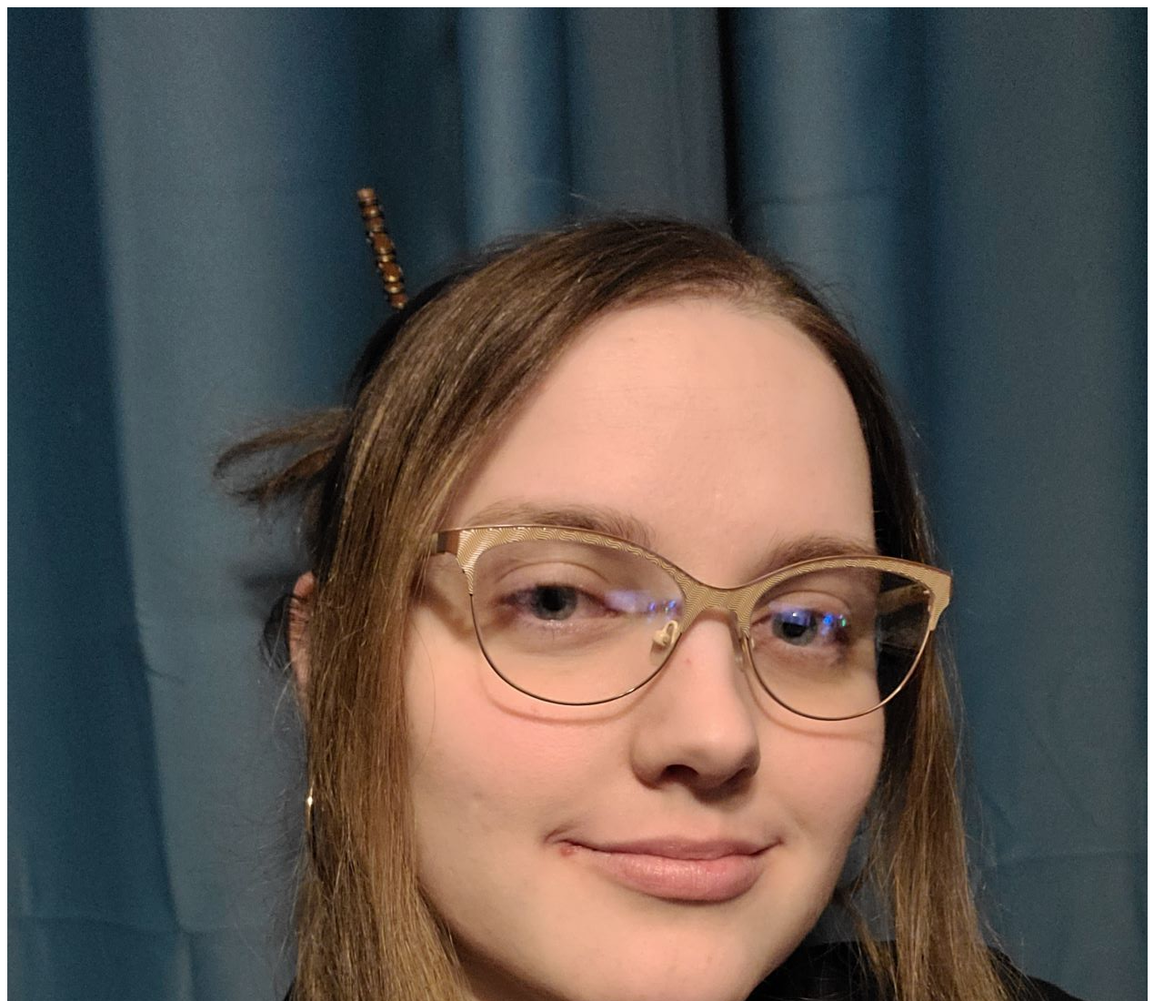
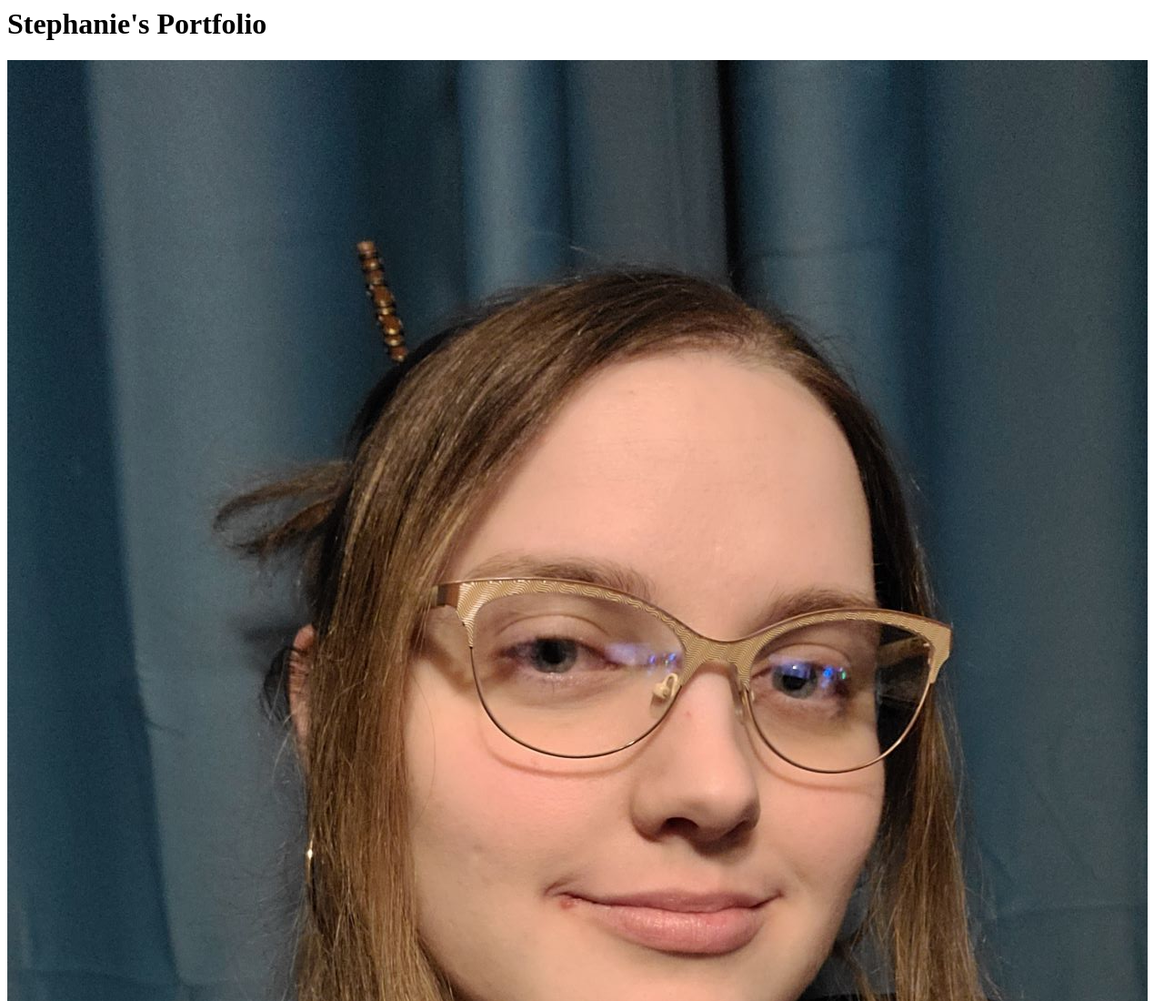
Before and after one commit to SWilkRobinson/SWilkRobinson.github.io, a plain HTML site: page index.html in a window 1280 px wide. Shown: the top 1100 px of the page at 91% size. Drawn offline with Linux system fonts and the light colour scheme.

Commit message:
Update index.html

```diff
--- a/index.html
+++ b/index.html
@@ -1,4 +1,4 @@
 <html>
-<title>"Stephanie's Portfolio" </title>
+<h1>Stephanie's Portfolio</h1>
 <img src="./medium pic.jpg"  />
 </html>
```
